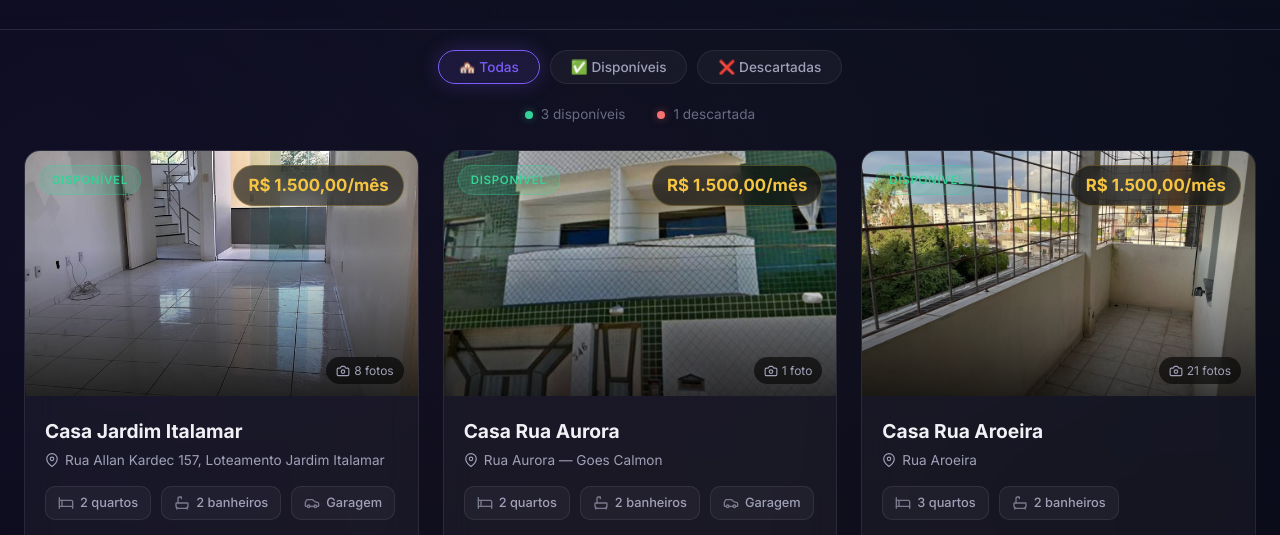
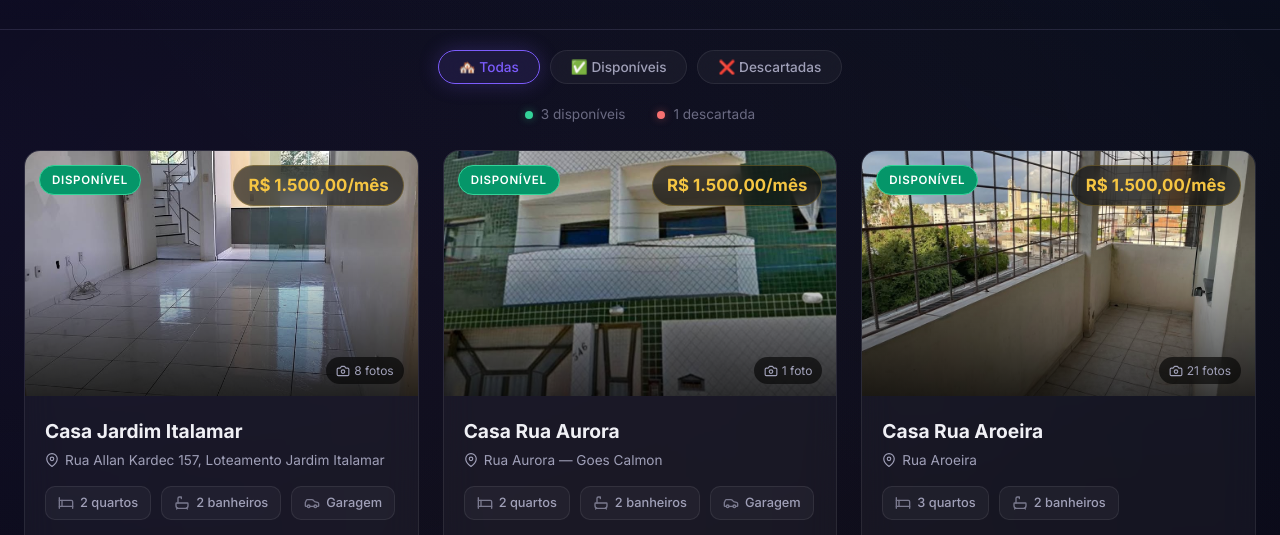
Before and after one commit to Jz1nn/casas, a plain HTML site: page index.html in a window 1280 px wide. Shown: the part 243-778 px from the top of the page. Drawn offline with Linux system fonts and the light colour scheme.

Commit message:
badge disponivel com fundo solido

```diff
--- a/index.html
+++ b/index.html
@@ -316,9 +316,9 @@
         }
 
         .card__status-badge--available {
-            background: rgba(52, 211, 153, 0.15);
-            border: 1px solid rgba(52, 211, 153, 0.3);
-            color: var(--green);
+            background: #059669;
+            border: 1px solid #34d399;
+            color: #fff;
         }
 
         .card__status-badge--discarded {
```
